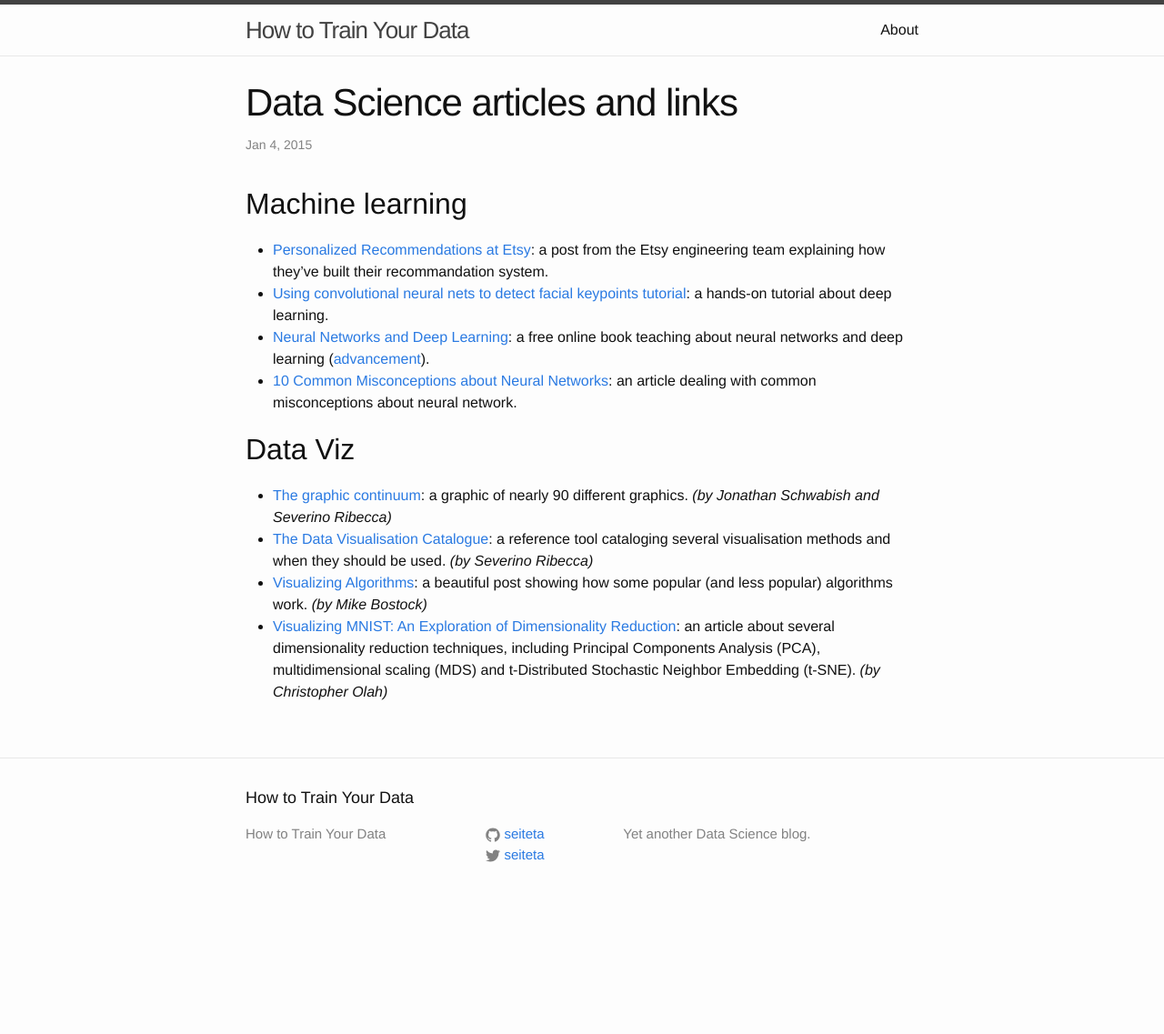
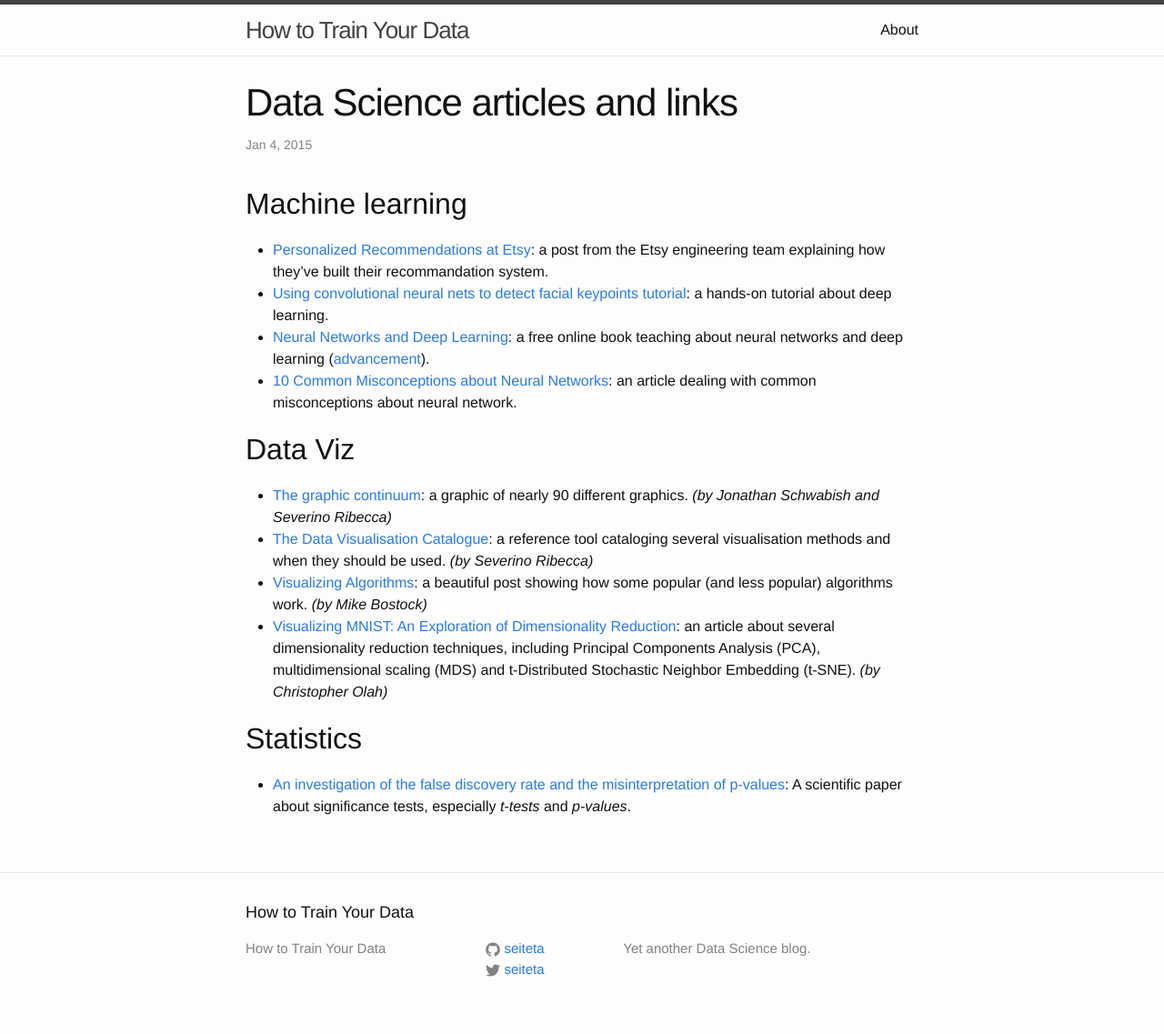
Before and after one commit to seiteta/seiteta.github.io_old, a Jekyll site: the page built from _posts/2015-01-04-articles.md, in a window 1280 px wide. Shown: the whole page at 91% size. Built offline with Jekyll 4.4.1, drawn with Linux system fonts in a browser that asks for light colours; before the commit the page ends 1011 px from its top, so only the background shows below that.

Commit message:
Add statistics section & an article about p-values

```diff
--- a/_posts/2015-01-04-articles.md
+++ b/_posts/2015-01-04-articles.md
@@ -19,3 +19,8 @@ tags: links
 * [The Data Visualisation Catalogue](http://datavizcatalogue.com/): a reference tool cataloging several visualisation methods and when they should be used. *(by Severino Ribecca)*
 * [Visualizing Algorithms](http://bost.ocks.org/mike/algorithms/): a beautiful post showing how some popular (and less popular) algorithms work. *(by Mike Bostock)*
 * [Visualizing MNIST: An Exploration of Dimensionality Reduction](http://colah.github.io/posts/2014-10-Visualizing-MNIST/): an article about several dimensionality reduction techniques, including Principal Components Analysis (PCA), multidimensional scaling (MDS) and t-Distributed Stochastic Neighbor Embedding (t-SNE). *(by Christopher Olah)*
+
+
+## Statistics
+
+* [An investigation of the false discovery rate and the misinterpretation of p-values](http://rsos.royalsocietypublishing.org/content/1/3/140216): A scientific paper about significance tests, especially _t-tests_ and _p-values_.
```
